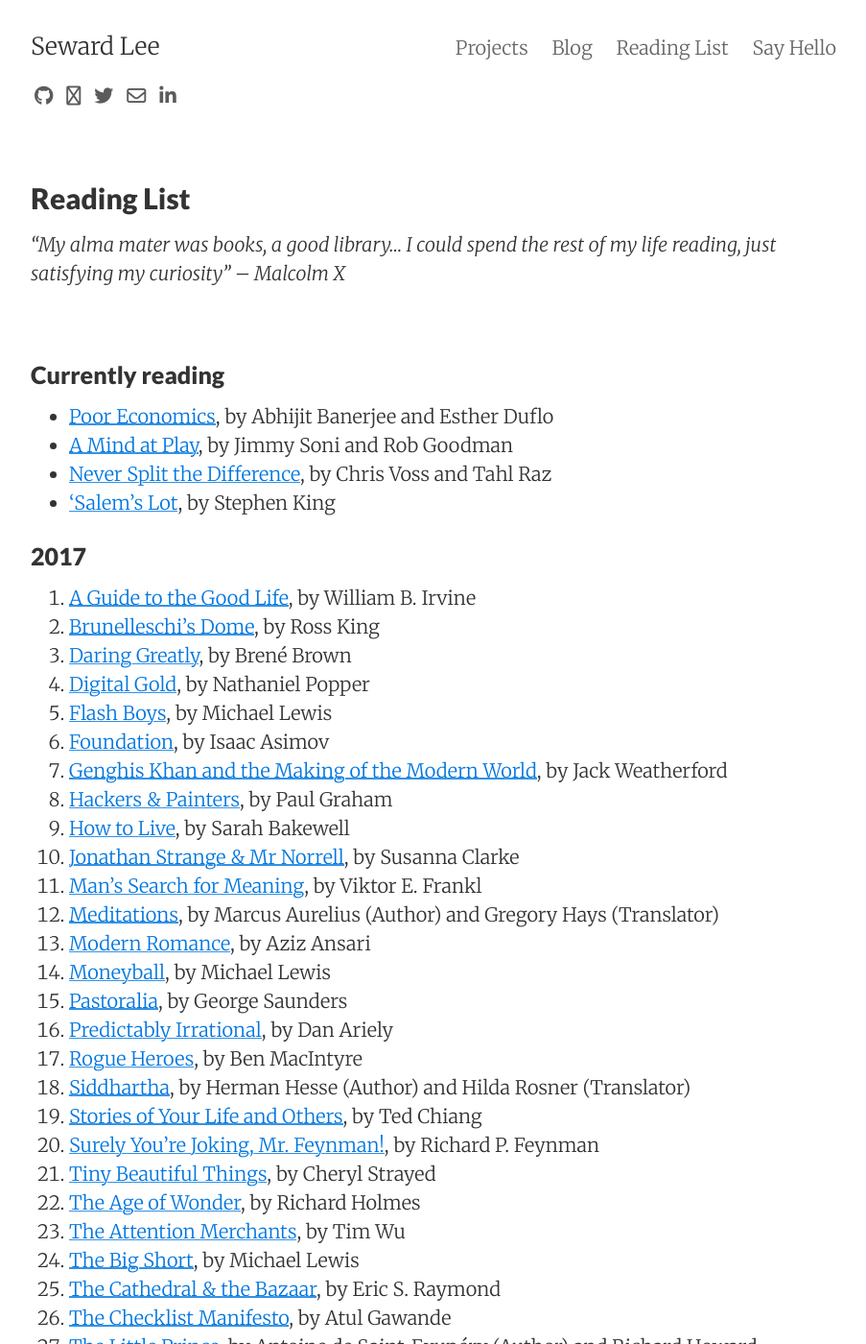
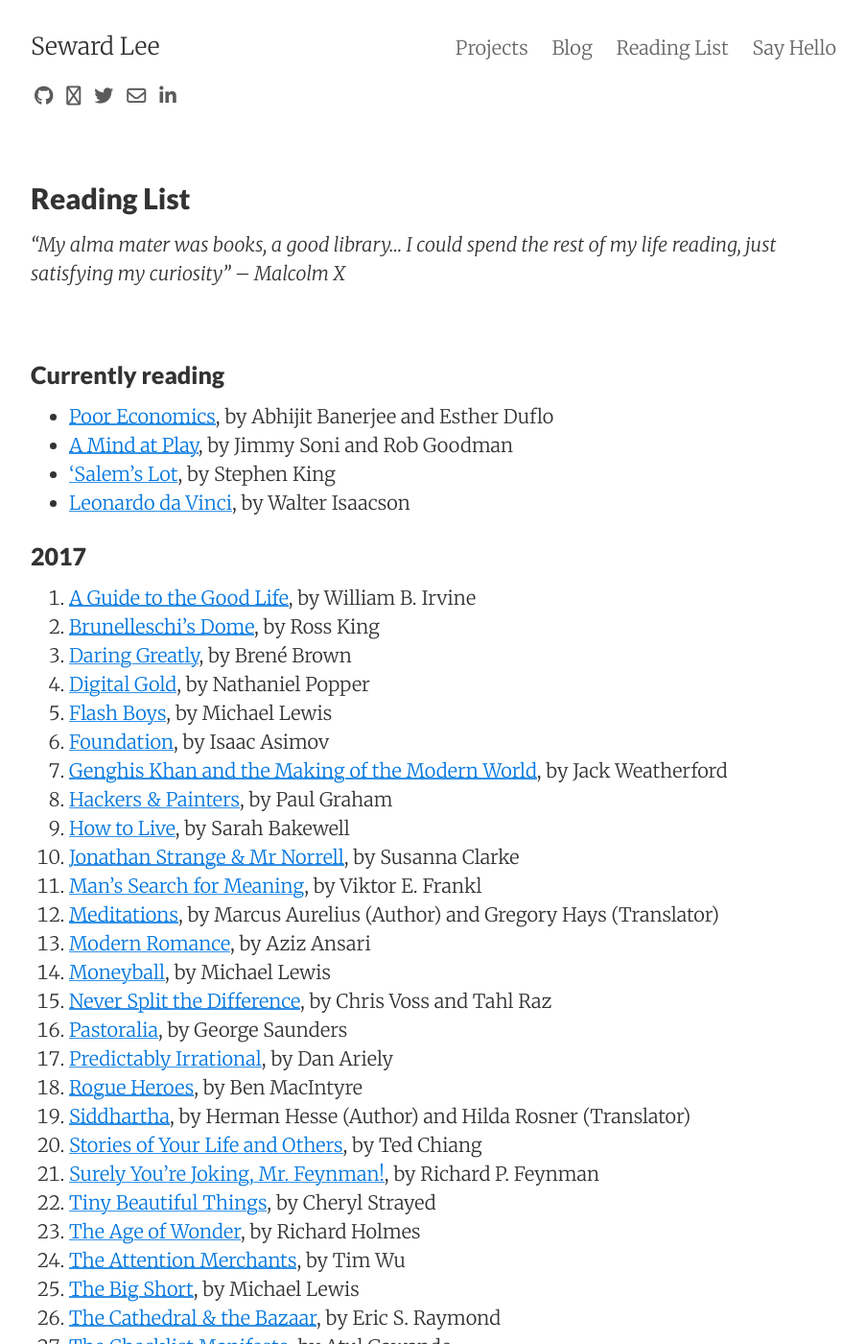
Before and after one commit to sewardlee337/sewardlee337.github.io, a Jekyll site: the page built from readinglist.md, in a window 1280 px wide and 1400 px high. Shown: the whole window at 96% size, without its empty margins (188-1091 px from the left). Built offline with Jekyll 4.4.1, drawn with Linux system fonts in a browser that asks for light colours; nearby versions of some CDN libraries.

Commit message:
Update reading list

```diff
--- a/readinglist.md
+++ b/readinglist.md
@@ -14,8 +14,8 @@
 
 * [Poor Economics](https://www.amazon.com/Poor-Economics-Radical-Rethinking-Poverty-ebook/dp/B007CI81IQ/ref=sr_1_1?ie=UTF8&qid=1503820139&sr=8-1&keywords=poor+economics+a+radical+rethinking+of+the+way+to+fight+poverty), by Abhijit Banerjee and Esther Duflo
 * [A Mind at Play](https://www.amazon.com/Mind-Play-Shannon-Invented-Information-ebook/dp/B01M5IJN1P/ref=sr_1_1?s=digital-text&ie=UTF8&qid=1504403553&sr=1-1&keywords=a+mind+at+play), by Jimmy Soni and Rob Goodman
-* [Never Split the Difference](https://www.amazon.com/Never-Split-Difference-Negotiating-Depended-ebook/dp/B014DUR7L2/ref=sr_1_1?s=books&ie=UTF8&qid=1506200122&sr=1-1&keywords=never+split+the+difference), by Chris Voss and Tahl Raz
 * ['Salem's Lot](https://www.amazon.com/dp/B0019LV31E/ref=dp-kindle-redirect?_encoding=UTF8&btkr=1), by Stephen King
+* [Leonardo da Vinci](https://www.amazon.com/Leonardo-Vinci-Walter-Isaacson-ebook/dp/B071Y385Q1/ref=sr_1_1?ie=UTF8&qid=1508736808&sr=8-1&keywords=leonardo+da+vinci), by Walter Isaacson
 
 
 ### 2017
@@ -34,6 +34,7 @@
 1. [Meditations](https://www.amazon.com/Meditations-New-Translation-Modern-Library-ebook/dp/B000FC1JAI/ref=sr_1_2?s=digital-text&ie=UTF8&qid=1500162466&sr=1-2&keywords=marcus+aurelius+gregory+hays), by Marcus Aurelius (Author) and Gregory Hays (Translator)
 1. [Modern Romance](https://www.amazon.com/Modern-Romance-Aziz-Ansari-ebook/dp/B00OZ0TMYG/ref=sr_1_1?ie=UTF8&qid=1507268881&sr=8-1&keywords=modern+romance), by Aziz Ansari
 1. [Moneyball](https://www.amazon.com/Moneyball-Art-Winning-Unfair-Game-ebook/dp/B000RH0C8G/ref=sr_1_1?ie=UTF8&qid=1500162170&sr=8-1&keywords=moneyball), by Michael Lewis
+1. [Never Split the Difference](https://www.amazon.com/Never-Split-Difference-Negotiating-Depended-ebook/dp/B014DUR7L2/ref=sr_1_1?s=books&ie=UTF8&qid=1506200122&sr=1-1&keywords=never+split+the+difference), by Chris Voss and Tahl Raz
 1. [Pastoralia](https://www.amazon.com/Pastoralia-George-Saunders-ebook/dp/B006J3X0CM/ref=sr_1_1?ie=UTF8&qid=1500164943&sr=8-1&keywords=pastoralia), by George Saunders
 1. [Predictably Irrational](https://www.amazon.com/Predictably-Irrational-Revised-Expanded-Decisions-ebook/dp/B002C949KE/ref=sr_1_1?s=digital-text&ie=UTF8&qid=1500163073&sr=1-1&keywords=predictably+irrational), by Dan Ariely
 1. [Rogue Heroes](https://www.amazon.com/Rogue-Heroes-History-Britains-Sabotaged-ebook/dp/B01AES52F0/ref=sr_1_1?s=digital-text&ie=UTF8&qid=1500163725&sr=1-1&keywords=rogue+heroes), by Ben MacIntyre
```
